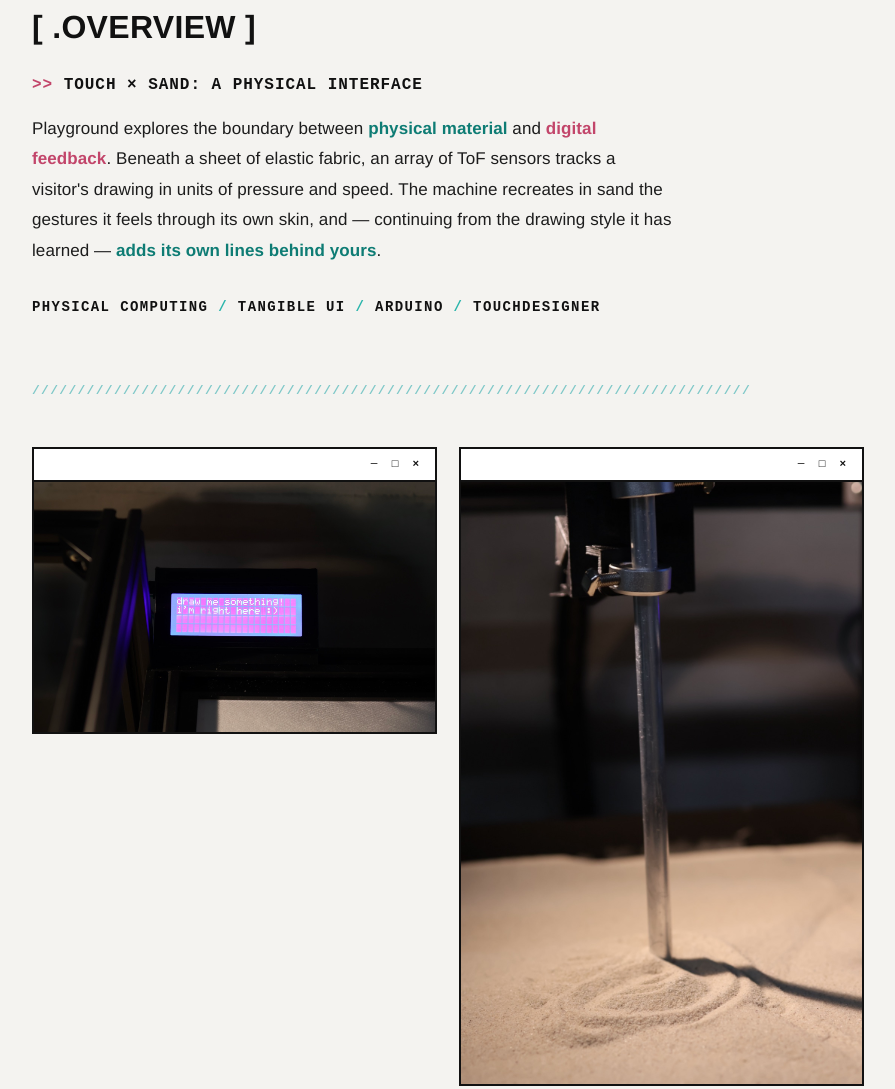
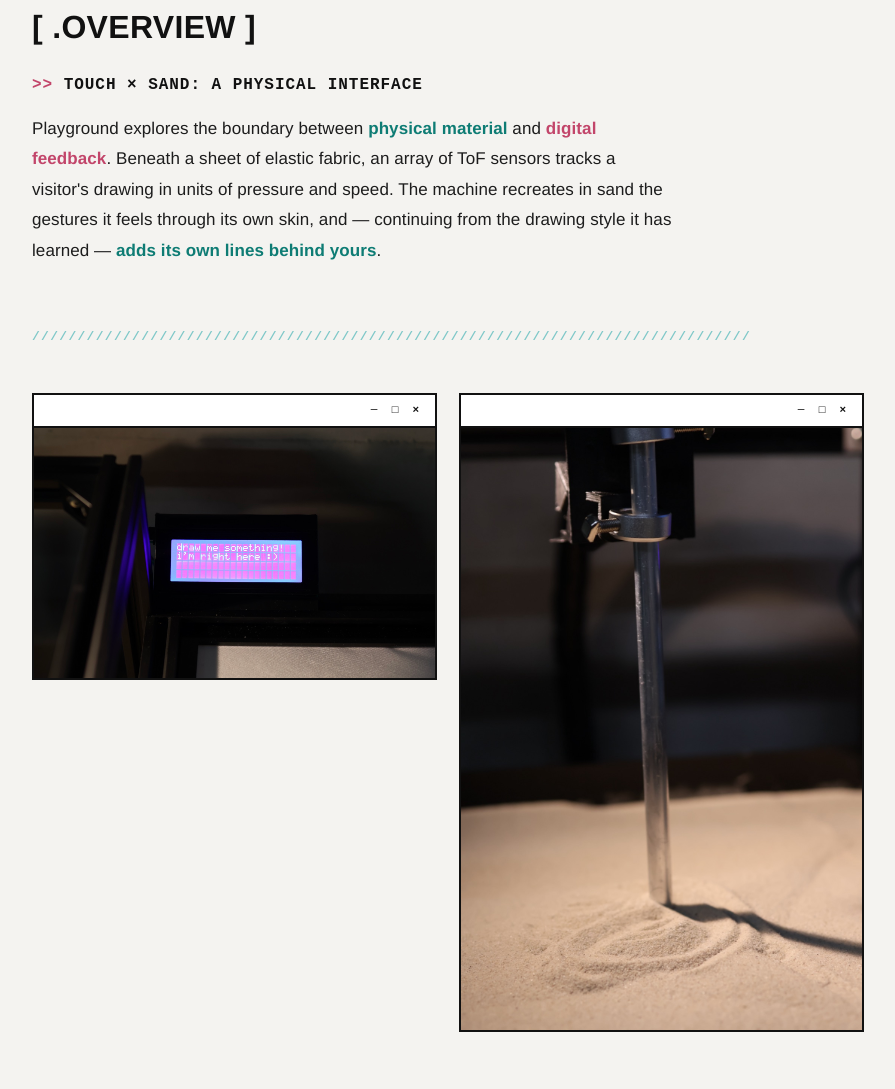
Before and after one commit to jwyang29/Jiwon-Yang, a website: page public/projects/playground.html in a window 1280 px wide. Shown: the part 1270-2359 px from the top of the page, without its empty margins (192-1087 px from the left). Drawn offline with Linux system fonts and the light colour scheme; a web font is replaced by a local one.

Commit message:
Update playground.html

```diff
--- a/public/projects/playground.html
+++ b/public/projects/playground.html
@@ -53,11 +53,6 @@
 <div class="section-bracket">[ .Overview ]</div>
 <h2 data-i18n="playground.h2.1">Touch × Sand: A Physical Interface</h2>
 <p data-i18n="playground.p.1">Playground explores the boundary between <span class="hl-blue">physical material</span> and <span class="hl-pink">digital feedback</span>. Beneath a sheet of elastic fabric, an array of ToF sensors tracks a visitor's drawing in units of pressure and speed. The machine recreates in sand the gestures it feels through its own skin, and — continuing from the drawing style it has learned — <span class="hl-teal">adds its own lines behind yours</span>.</p>
-<div class="tags">
-<span class="tag">Physical Computing</span>
-<span class="tag">Tangible UI</span>
-<span class="tag">Arduino</span>
-<span class="tag">TouchDesigner</span>
 </div>
 </div>
 <div class="div-slash"></div>
```
